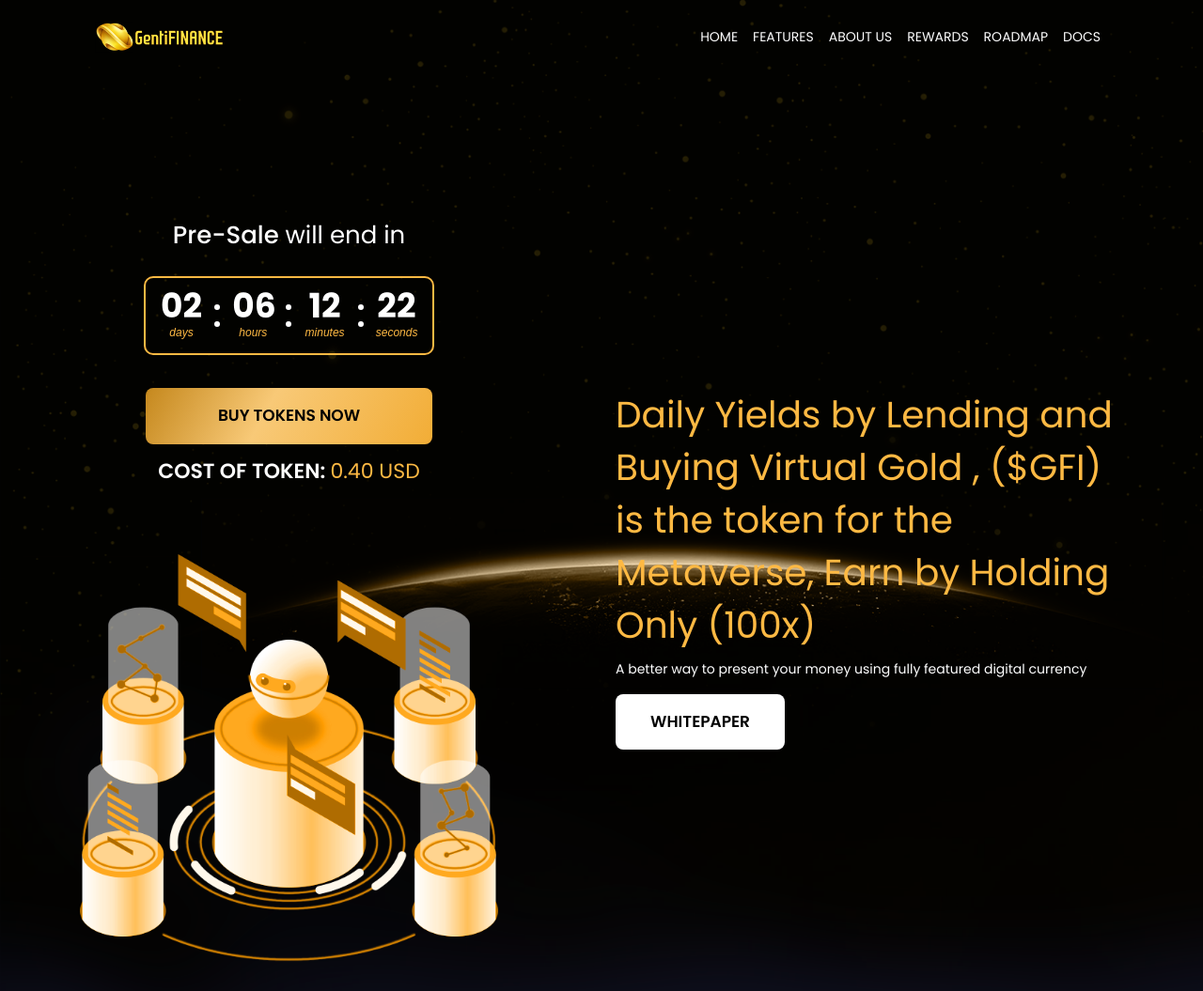
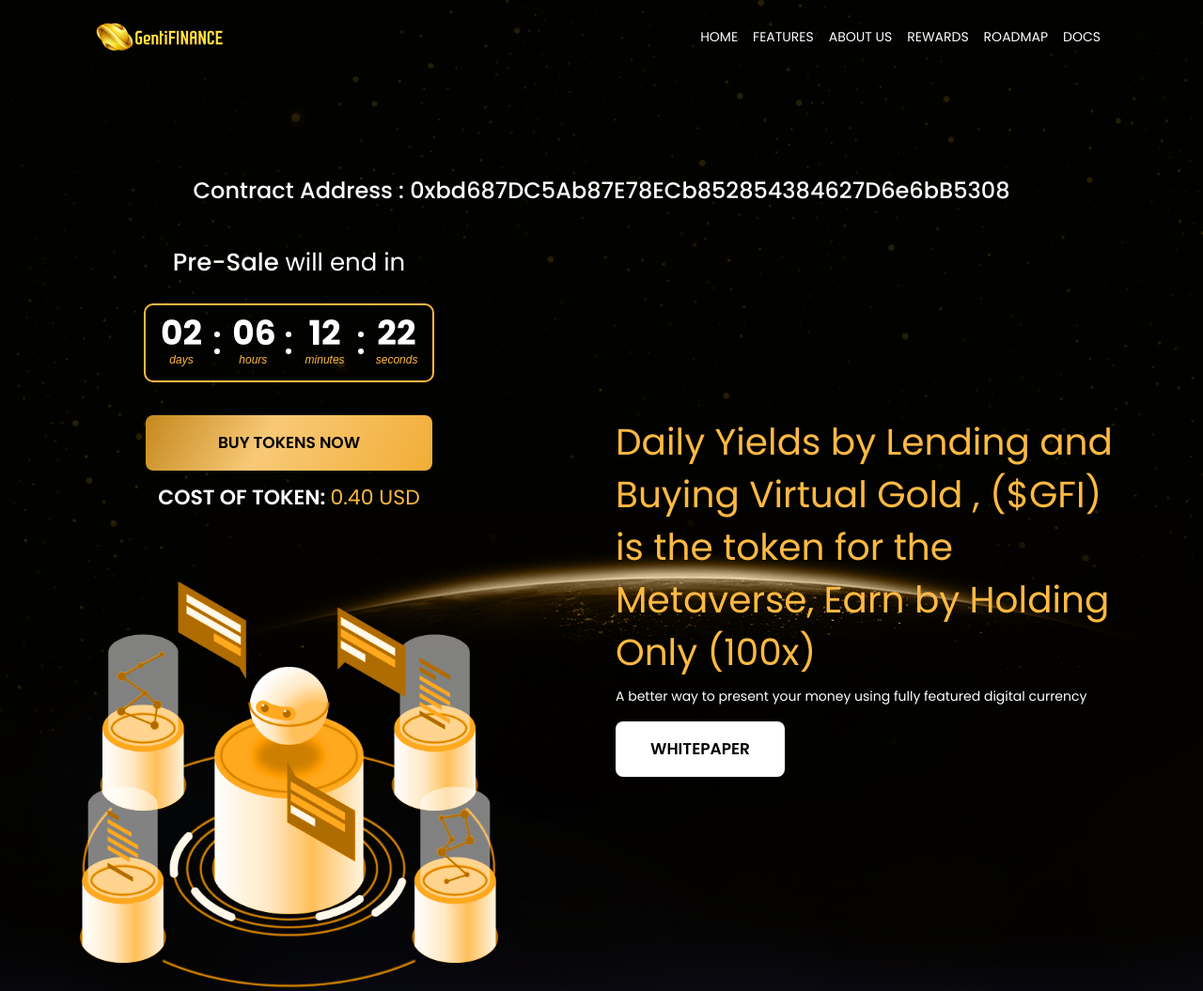
Before and after one commit to igor110055/Gentifi.github.io, a plain HTML site: page index.html in a window 1280 px wide. Shown: the top 1055 px of the page at 94% size. Drawn offline with Linux system fonts and the light colour scheme.

Commit message:
Update index.html

```diff
--- a/index.html
+++ b/index.html
@@ -67,6 +67,7 @@
         </header>
         <div class="middle-header" id="home">
             <div class="container">
+                <h4 style="color: white; text-align: center;">Contract Address : 0xbd687DC5Ab87E78ECb852854384627D6e6bB5308</h1>
                 <div class="row align-items-center">
 
                     <div class="col-sm-5" >
```
